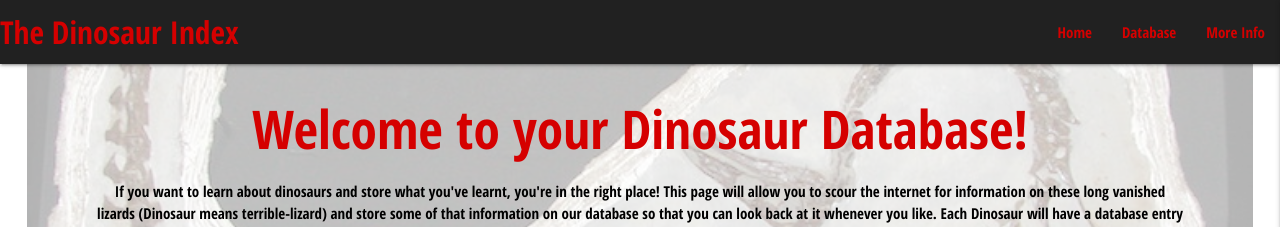
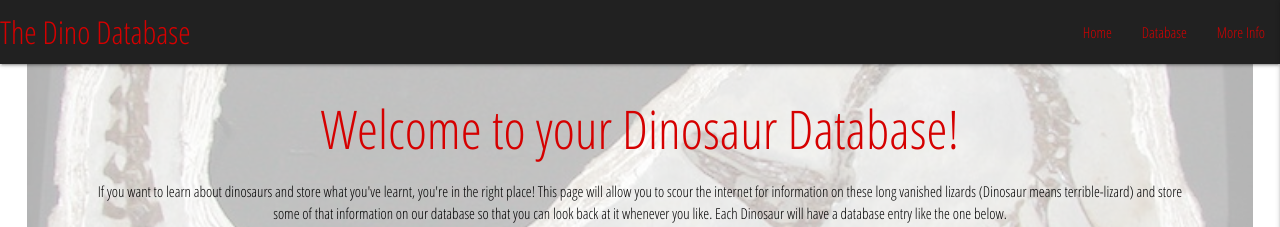
Before and after one commit to Code-Institute-Submissions/NickBaker11-Milestone-no-3_resub, a Flask app: page / in a window 1280 px wide. Shown: the top 227 px of the page. Run offline with Flask 2, Linux system fonts and the light colour scheme; data that the repository does not hold is empty; some libraries are stand-ins or nearby versions.

Commit message:
Readme 'deployment' and 'issues' updated. Grammar checked

```diff
--- a/static/css/style.css
+++ b/static/css/style.css
@@ -1,5 +1,4 @@
-@import url('https://fonts.googleapis.com/css2?family=Indie+Flower&display=swap');
-@import url('https://fonts.googleapis.com/css2?family=Balsamiq+Sans&family=Nunito&family=Open+Sans+Condensed:wght@700&family=Patrick+Hand&display=swap');
+@import url('https://fonts.googleapis.com/css2?family=Open+Sans+Condensed:wght@300&display=swap');
 
 .container{
     margin: 0;
--- a/templates/base.html
+++ b/templates/base.html
@@ -16,7 +16,7 @@
       href="https://fonts.googleapis.com/icon?family=Material+Icons"
       rel="stylesheet"
     />
-    <title>Dino Index</title>
+    <title>The Dino Database</title>
   </head>
 
   <body>
@@ -28,7 +28,7 @@
           <a
             href="{{ url_for('index') }}"
             class="brand-logo red-text text-accent-4"
-            >The Dinosaur Index</a
+            >The Dino Database</a
           >
           <a href="#" data-target="mobile-demo" class="sidenav-trigger right red-text text-accent-4"
             ><i class="material-icons">menu</i></a
--- a/templates/edit_info.html
+++ b/templates/edit_info.html
@@ -15,6 +15,7 @@
         <select id="time_period" name="time_period">
           <option value="" disabled >Choose your option</option>
             <option  value="{{ info.time_period }}" selected>{{ info.time_period }}</option>
+            <option value="___">__________________________________</option>
             <option value="Triassic">Triassic</option>
           <option value="Jurassic">Jurassic</option>
           <option value="Cretaceous">Cretaceous</option>
```
Also changed, not shown: README.md.
